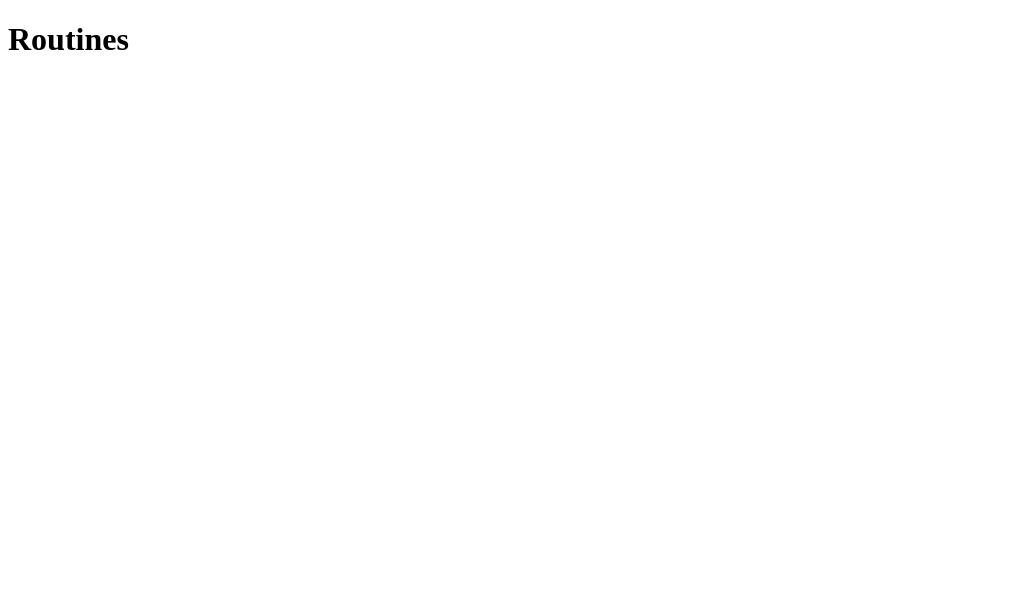
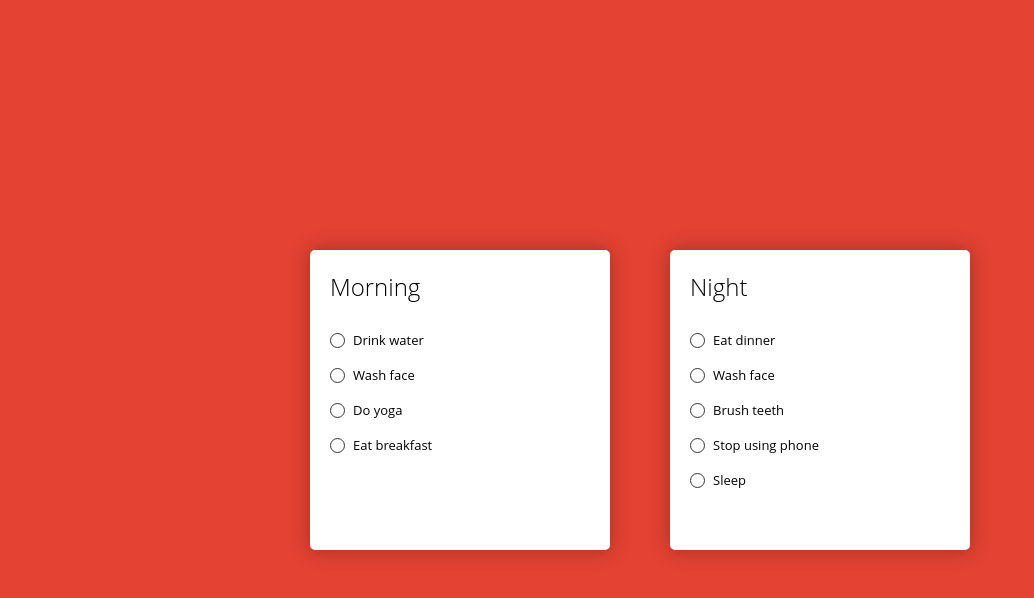
Before and after one commit to comarialuiza/routines, a React (Create React App) app: page / in a window 1280 px wide. Shown: the top 598 px of the page, without its empty margins (0-1034 px from the left). Built offline with nearby package versions, Linux system fonts and the light colour scheme.

Commit message:
Design ok

```diff
--- a/package.json
+++ b/package.json
@@ -8,7 +8,8 @@
     "@testing-library/user-event": "^7.2.1",
     "react": "^16.13.1",
     "react-dom": "^16.13.1",
-    "react-scripts": "3.4.1"
+    "react-scripts": "3.4.1",
+    "styled-components": "^5.1.0"
   },
   "scripts": {
     "start": "react-scripts start",
--- a/src/App.js
+++ b/src/App.js
@@ -1,8 +1,16 @@
 import React from 'react';
+
+import Holder from './components/Holder';
+import { TaskProvider } from './services/TaskContext';
+
+import GlobalStyle from './styles/global';
 
 function App() {
   return (
-    <h1>Routines</h1>
+    <TaskProvider>
+      <Holder />
+      <GlobalStyle />
+    </TaskProvider>
   );
 }
 
--- /dev/null
+++ b/src/components/Holder/index.js
@@ -0,0 +1,16 @@
+import React, { useState, useContext } from 'react';
+
+import { Container } from './styles';
+import Routine from '../Routine';
+import { TaskContext } from './../../services/TaskContext';
+
+export default function Holder() {
+    const value = useContext(TaskContext);
+
+    return(
+        <Container>
+            <Routine title={ 'Morning' } tasks={ value.morningRoutine } />
+            <Routine title={ 'Night' } tasks={ value.nightRoutine } />
+        </Container>
+    );
+}
--- /dev/null
+++ b/src/components/Holder/styles.js
@@ -0,0 +1,10 @@
+import styled from 'styled-components';
+
+export const Container = styled.div`
+    padding: 20px;
+    background-color: #e44232;
+    height: 100%;
+    display: flex;
+    align-items: center;
+    justify-content: center;
+`;
--- /dev/null
+++ b/src/components/Routine/index.js
@@ -0,0 +1,17 @@
+import React from 'react';
+
+import { Container, Task, Checkbox, Content } from './styles';
+
+export default function Routine({ title, tasks }) {
+    return(
+        <Container>
+            <h2>{ title }</h2>
+
+            <ul>
+                { tasks.map(task => (
+                    <Task key={ task.id }><Checkbox /><Content>{ task.content }</Content></Task>
+                )) }
+            </ul>
+        </Container>
+    );
+}
--- /dev/null
+++ b/src/components/Routine/styles.js
@@ -0,0 +1,62 @@
+import styled from 'styled-components';
+
+export const Container = styled.div`
+    padding: 20px;
+    background-color: #fff;
+    box-shadow: 0 0 8px rgba(0, 0, 0, 0.1);
+    width: 300px;
+    height: 300px;
+    margin: 30px;
+    border-radius: 5px;
+    box-shadow: 0 0 20px rgba(0, 0, 0, 0.3);
+
+    h2 {
+        font-weight: 300;
+        margin-bottom: 20px;
+    }
+
+    ul {
+        list-style: none;
+    }
+`;
+
+export const Task = styled.li`
+    padding: 10px 0;
+    font-size: 13px;
+    line-height: 15px;
+    display: flex;
+    align-items: center;
+    justify-content: flex-start;
+`;
+
+export const Checkbox = styled.span`
+    height: 15px;
+    width: 15px;
+    border-radius: 50%;
+    border: 1px solid #333;
+    display: block;
+    margin-right: 8px;
+`;
+
+export const Content = styled.p`
+    position: relative;
+
+    &:after {
+        content: '';
+        display: block;
+        height: 1px;
+        width: 0;
+        position: absolute;
+        left: 0;
+        top: 50%;
+        transform: translateY(-50%);
+        background: #333;
+        transition: all .4s;
+    }
+
+    &:hover {
+        &:after {
+            width: 100%;
+        }
+    }
+`;
--- /dev/null
+++ b/src/services/TaskContext.js
@@ -0,0 +1,62 @@
+import React, { useState, createContext } from 'react';
+
+export const TaskContext = createContext();
+
+export const TaskProvider = props => {
+    const [ morningRoutine, setMorningRoutine ] = useState([
+        {
+            id: 1,
+            content: 'Drink water',
+            completed: false
+        },
+        {
+            id: 2,
+            content: 'Wash face',
+            completed: false
+        },
+        {
+            id: 3,
+            content: 'Do yoga',
+            completed: false
+        },
+        {
+            id: 4,
+            content: 'Eat breakfast',
+            completed: false
+        }
+    ]);
+
+    const [ nightRoutine, setNightRoutine ] = useState([
+        {
+            id: 1,
+            content: 'Eat dinner',
+            completed: false
+        },
+        {
+            id: 2,
+            content: 'Wash face',
+            completed: false
+        },
+        {
+            id: 3,
+            content: 'Brush teeth',
+            completed: false
+        },
+        {
+            id: 4,
+            content: 'Stop using phone',
+            completed: false
+        },
+        {
+            id: 5,
+            content: 'Sleep',
+            completed: false
+        }
+    ])
+
+    return(
+        <TaskContext.Provider value={{ morningRoutine, nightRoutine }} >
+            { props.children }
+        </TaskContext.Provider>
+    );
+}
--- /dev/null
+++ b/src/styles/global.js
@@ -0,0 +1,20 @@
+import { createGlobalStyle } from 'styled-components';
+
+export default createGlobalStyle`
+    @import url('https://fonts.googleapis.com/css?family=Open+Sans:300,400,600&display=swap');
+
+    * {
+        box-sizing: border-box;
+        margin: 0;
+        padding: 0;
+    }
+
+    body {
+        -webkit-font-smoothing: antialiased;
+        font-family: 'Open Sans', sans-serif;
+    }
+
+    body, html, #root {
+        height: 100%;
+    }
+`;
```
Also changed, not shown: 2 other files (tests, documents, lock files or other folders).
